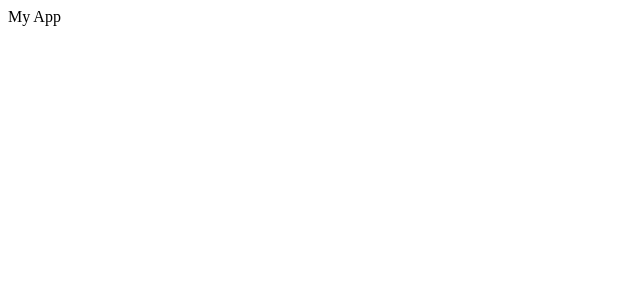
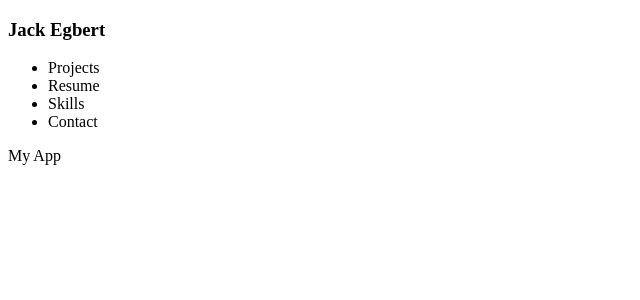
Before and after one commit to jhnegbrt/personal-website, a React (Create React App) app: page / in a window 1280 px wide. Shown: the top 300 px of the page, without its empty margins (0-640 px from the left). Built offline with nearby package versions, Linux system fonts and the light colour scheme.

Commit message:
begins navbar

```diff
--- a/src/App.js
+++ b/src/App.js
@@ -1,6 +1,12 @@
+import Navbar from './components/navbar'
+// import MobileNavbar from './components/navbar_mobile'
+
 function App() {
   return (
-    <div>My App</div>
+    <div>
+      <Navbar />
+      <div>My App</div>
+    </div>
   );
 }
 
--- /dev/null
+++ b/src/components/navbar.jsx
@@ -0,0 +1,19 @@
+function Navbar(){
+  return(
+    <div className="nav">
+      <div>
+        <h3>Jack Egbert</h3>
+      </div>
+      <div className="nav-items">
+        <ul>
+          <li>Projects</li>
+          <li>Resume</li>
+          <li>Skills</li>
+          <li>Contact</li>
+        </ul>
+      </div>
+    </div>
+  )
+}
+
+export default Navbar
```
Also changed, not shown: src/components/navbar_mobile.jsx (added).
